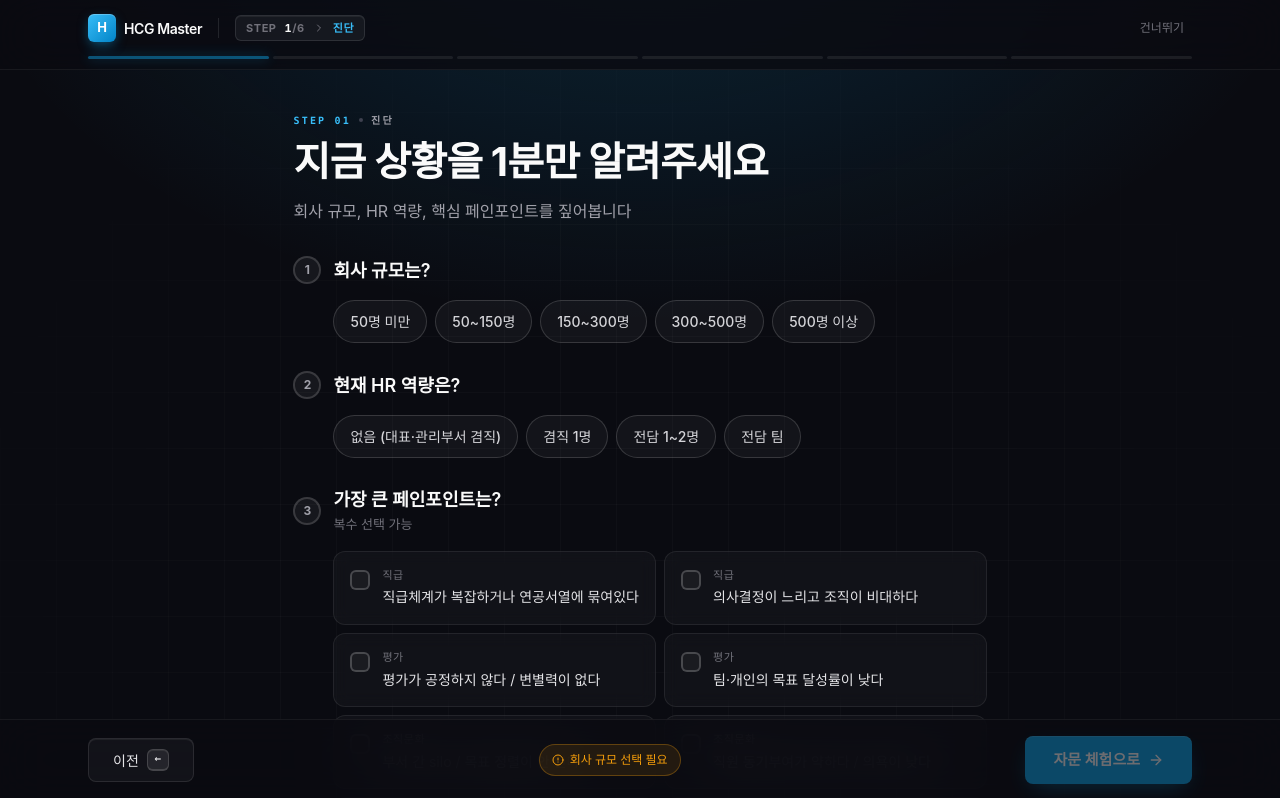
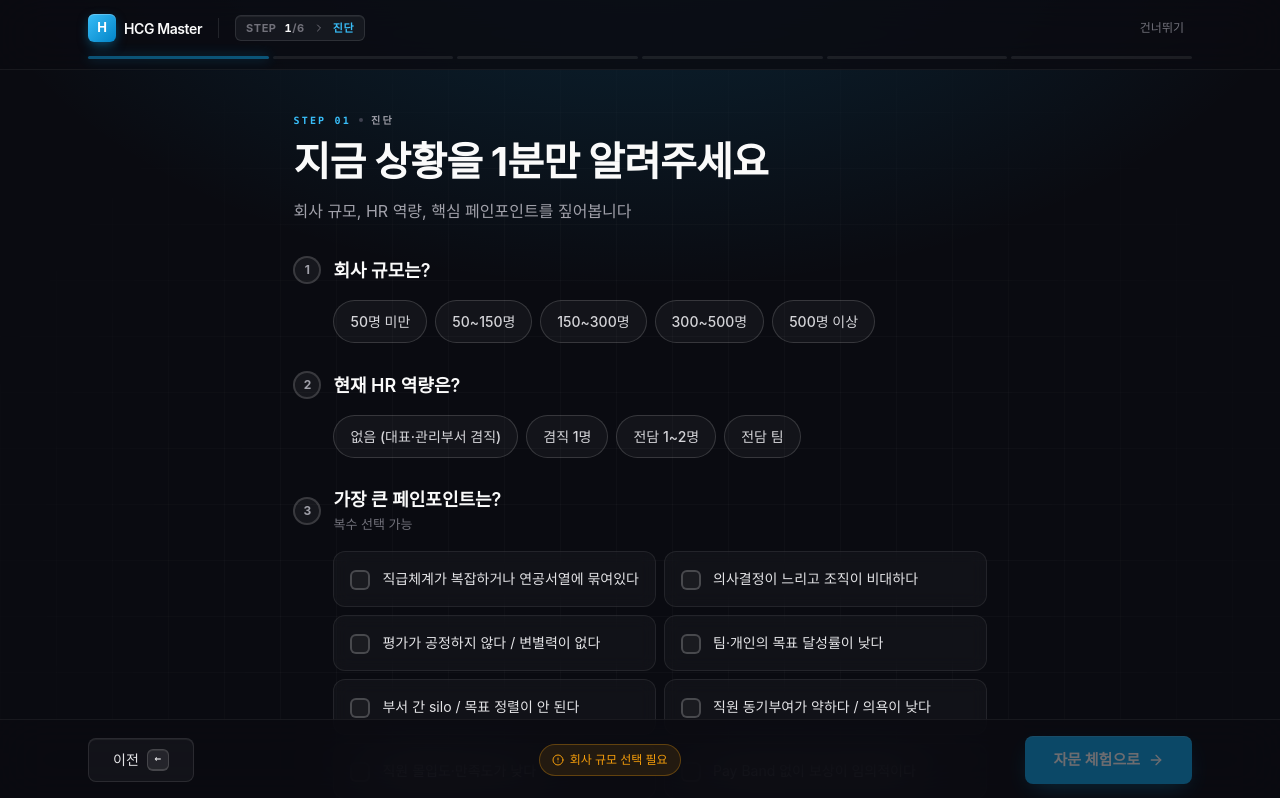
Before and after one commit to skyyoung2030-star/hradvisory, a React (Vite) app: page /tour/1-diagnose in a window 1280 px wide. Shown: the top 798 px of the page. Built offline with nearby package versions, Linux system fonts and the light colour scheme; no server answers; a web font is replaced by a local one.

Commit message:
Updated Step1Diagnose.tsx

```diff
--- a/src/pages/Step1Diagnose.tsx
+++ b/src/pages/Step1Diagnose.tsx
@@ -113,10 +113,7 @@ export default function Step1Diagnose() {
                     >
                       {selected && <Check size={12} strokeWidth={3} className="text-white" />}
                     </span>
-                    <span className="flex flex-col">
-                      <span className="text-[11px] font-mono uppercase tracking-wider text-ink-500 mb-0.5">{p.area}</span>
-                      <span className="body-sm text-ink-800">{p.label}</span>
-                    </span>
+                    <span className="body-sm text-ink-800">{p.label}</span>
                   </button>
                 );
               })}
```
